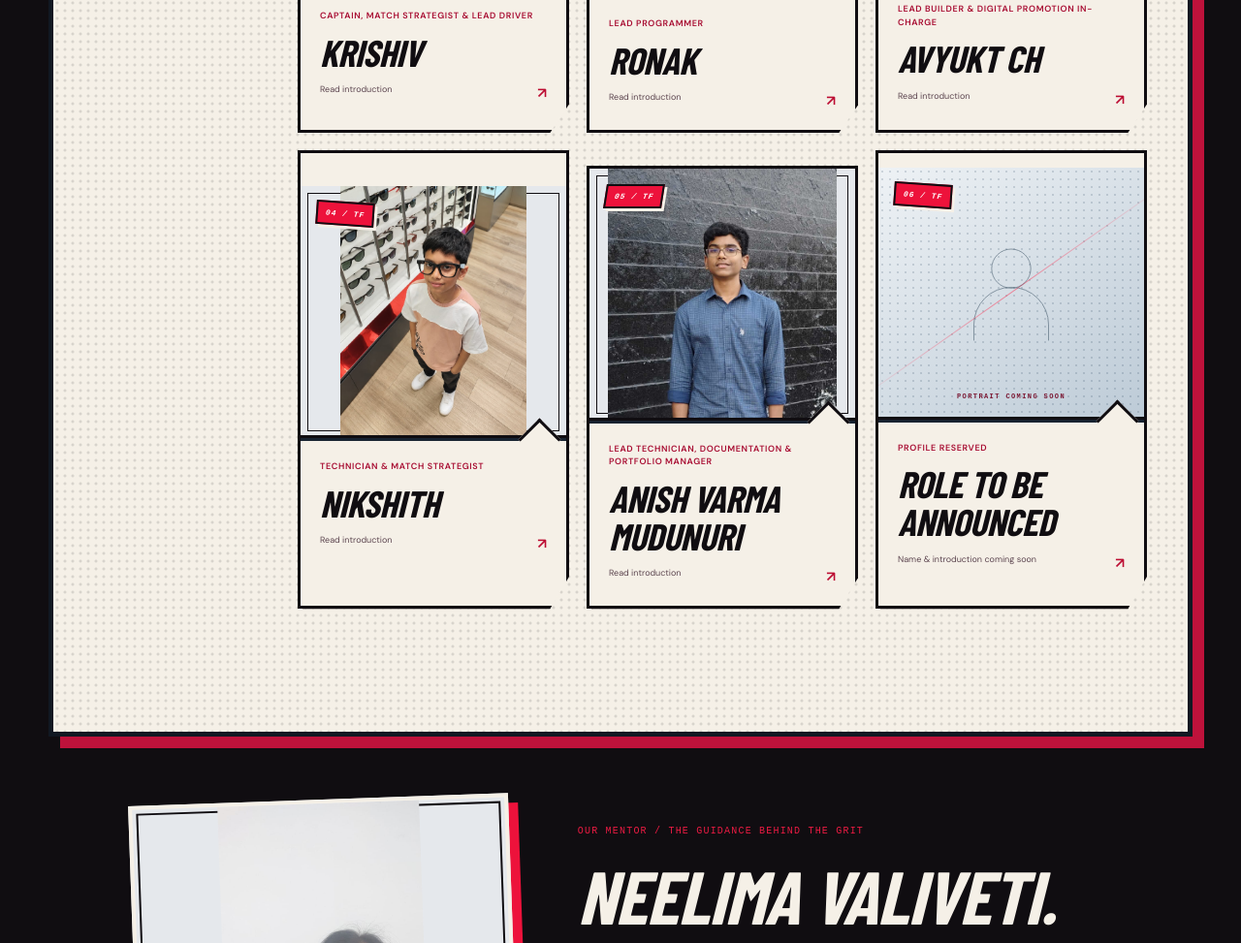
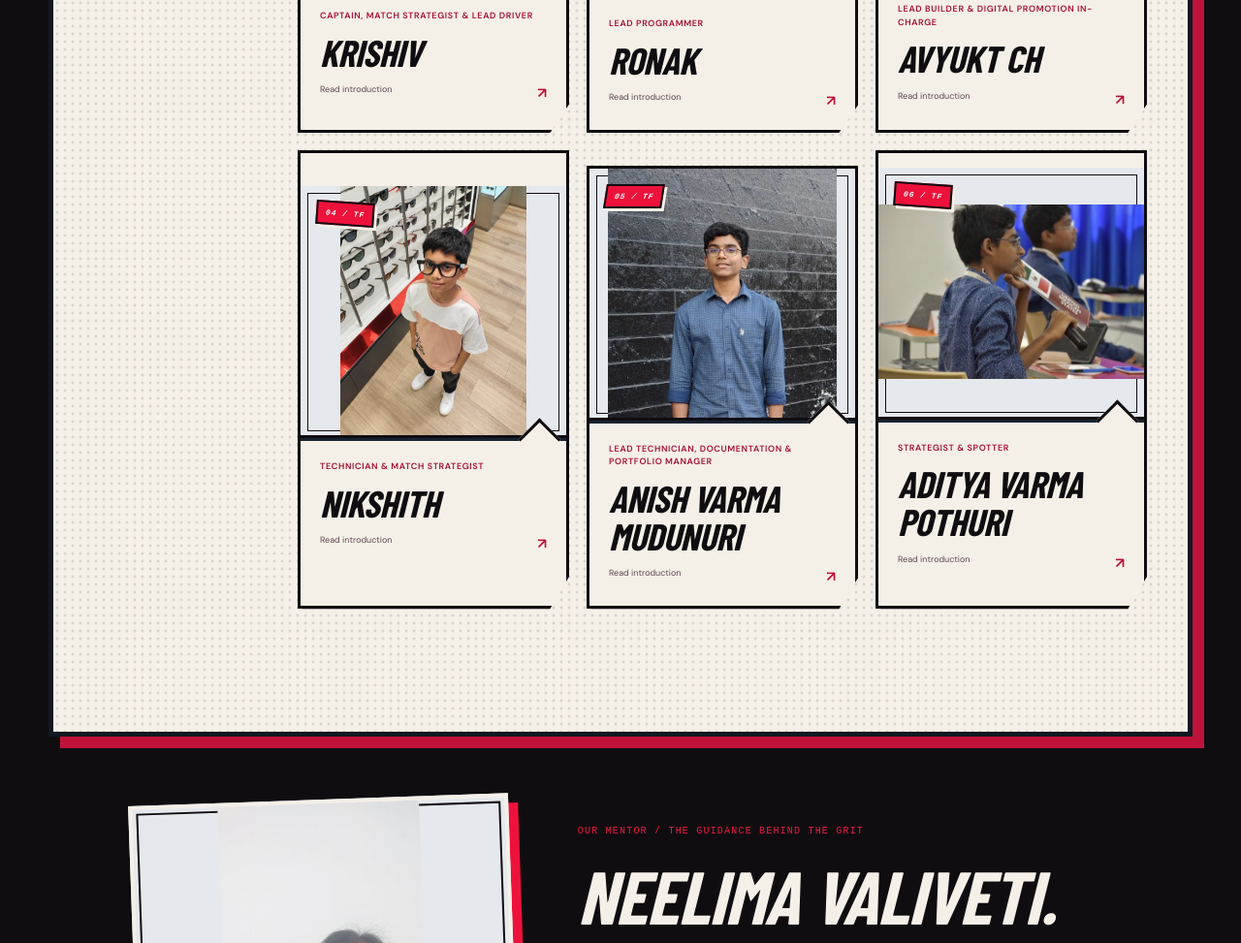
Before and after one commit to Ronak266/NRL-website, a plain HTML site: page index.html in a window 1280 px wide. Shown: the part 3136-4109 px from the top of the page at 97% size. Drawn offline with Linux system fonts and the light colour scheme; some packages are replaced by stand-ins of ours; a script that the page names is missing.

Commit message:
Add Aditya's strategist and spotter profile

```diff
--- a/index.html
+++ b/index.html
@@ -831,11 +831,12 @@ const members=[
     "photoPosition": "50% 32%"
   },
   {
-    "name": "Member 06",
-    "role": "Role to be announced",
-    "pending": true,
-    "bio": "The sixth team member’s role, name, introduction, and photo will be added when shared.",
-    "photo": ""
+    "name": "Aditya Varma Pothuri",
+    "role": "Strategist & Spotter",
+    "school": "Silver Oaks International School, Hyderabad",
+    "bio": "I'm Aditya Varma, the strategist and spotter. I am a 10th grader who enjoys English, debate, and vibe coding. You will always find me prompting Claude and making the coolest video games. When I'm not working, you'll find me on the basketball court shooting some hoops and running in the grass. I am a great problem solver and strategy finder. I love going to MUNs and meeting new people who I can connect with.",
+    "photo": "assets/team/aditya-varma-pothuri.jpg",
+    "photoPosition": "35% 50%"
   }
 ];
 const mentor={
```
Also changed, not shown: assets/team/aditya-varma-pothuri.jpg (added).
